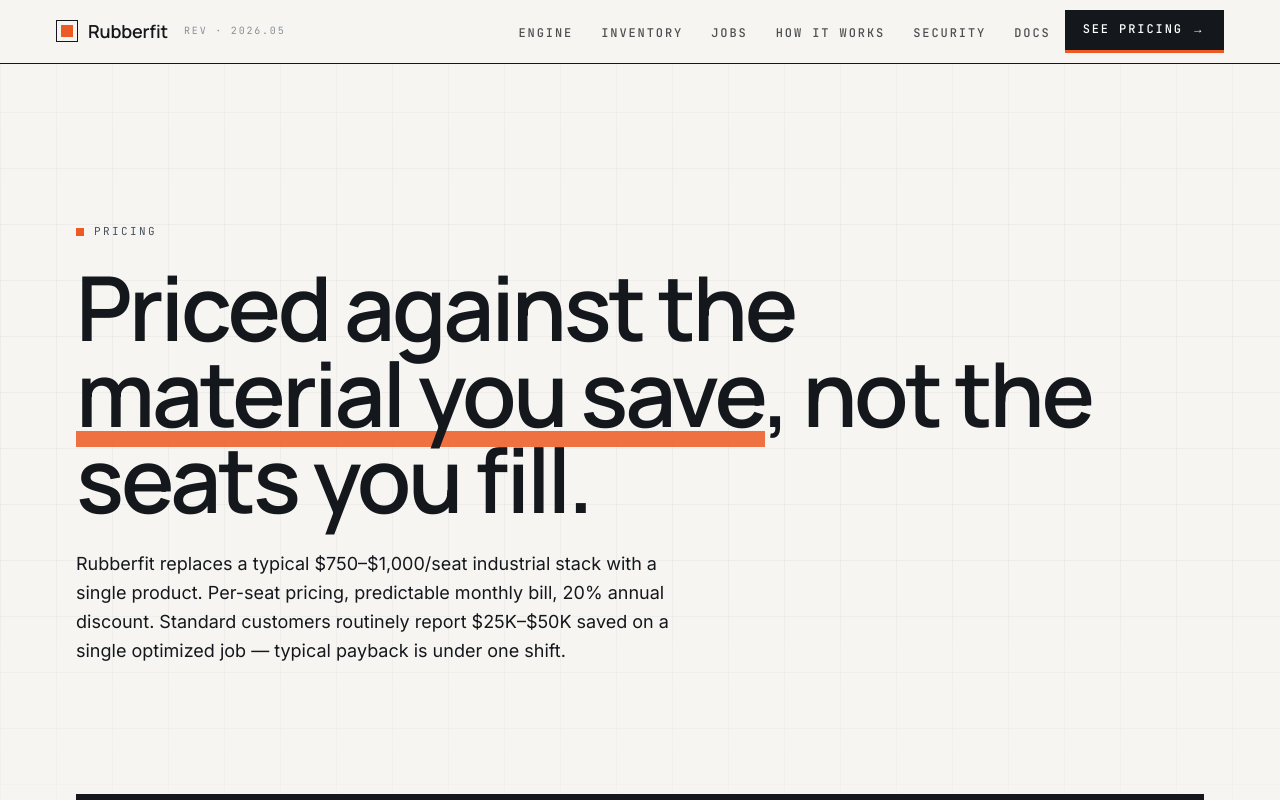
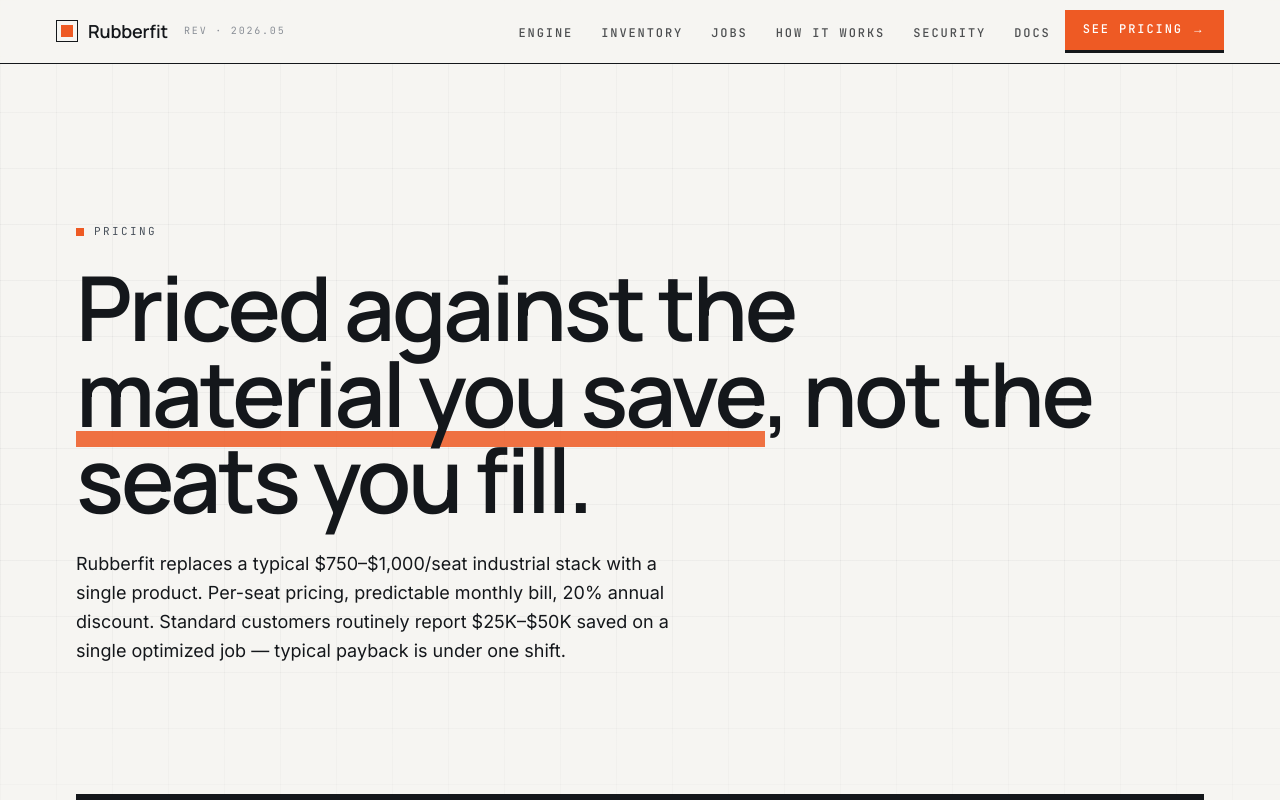
Before and after one commit to Arc-and-Anchor/rubberfit-marketing, a Next.js app: page /pricing in a window 1280 px wide. Shown: the top 800 px of the page. Built offline with nearby package versions, Linux system fonts and the light colour scheme.

Commit message:
fix: invert See pricing CTA when on /pricing (active state) (#7)

```diff
--- a/src/app/globals.css
+++ b/src/app/globals.css
@@ -411,6 +411,12 @@
   transition: background 180ms ease, transform 180ms ease;
 }
 .rf-nav-cta:hover { background: var(--color-signal); border-bottom-color: var(--color-graphite); }
+.rf-nav-cta.rf-nav-cta--active,
+.rf-nav-cta.rf-nav-cta--active:hover {
+  background: var(--color-signal);
+  border-bottom-color: var(--color-graphite);
+  color: #fff;
+}
 @media (max-width: 767px) {
   .rf-nav-links-desktop { display: none; }
   .rf-nav-cta-desktop { display: none; }
--- a/src/components/SiteNav.tsx
+++ b/src/components/SiteNav.tsx
@@ -66,7 +66,10 @@
 
         <Link
           href="/pricing"
-          className="rf-nav-cta rf-nav-cta-desktop"
+          className={`rf-nav-cta rf-nav-cta-desktop${
+            isActive("/pricing") ? " rf-nav-cta--active" : ""
+          }`}
+          aria-current={isActive("/pricing") ? "page" : undefined}
           onClick={close}
         >
           See pricing →
```
